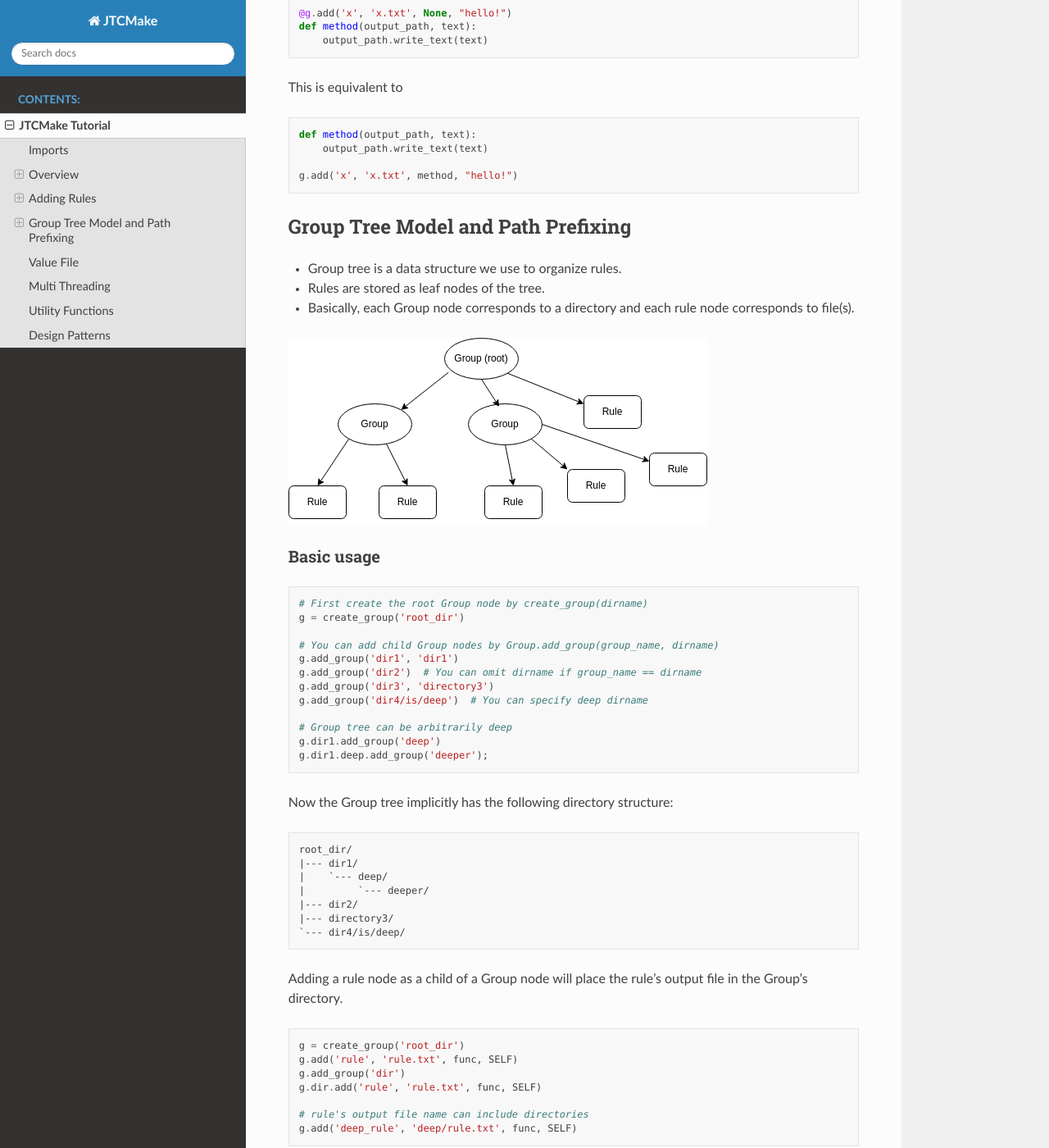
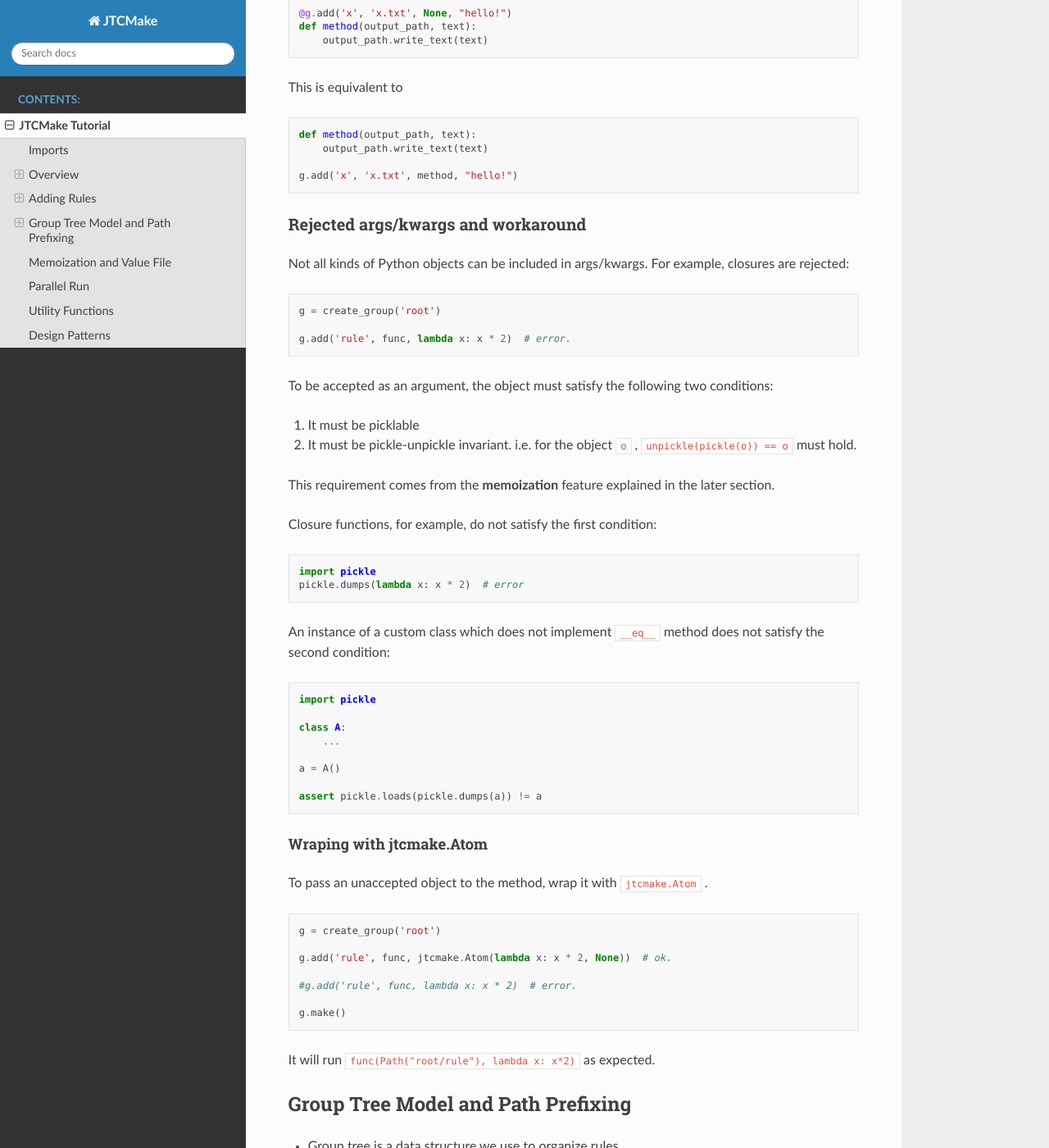
Before and after one commit to sugi-a/jtcmake, a Sphinx documentation site: the page built from sphinx/source/howto.rst, in a window 1280 px wide and 1400 px high, scrolled down 17536 px. Shown: the whole window at 82% size. Built offline with Sphinx 7.4.7 and the Read the Docs theme 2.0.0, drawn with Linux system fonts in a browser that asks for light colours; some of the changed text lies outside the part shown.

Commit message:
Update doc and improve some error messages

```diff
--- a/sphinx/source/howto.rst
+++ b/sphinx/source/howto.rst
@@ -82,8 +82,8 @@ In the above code, we
 
 2. add a **rule** to the Group by ``Group.add()``
 
-   * Its signature is ``Group.add(name, output_file, method, *args, **kwargs)``, meaning
-     the name of the rule is ``name``, and ``output_file`` must be created by calling ``method(*args, **kwargs)``
+   * Its signature is ``Group.add(name, output_file, method, *args, **kwargs)`` , meaning
+     the name of the rule is ``name`` , and ``output_file`` must be created by calling ``method(*args, **kwargs)``
 
    * In this case, we add a rule named "hello" which demands that a file ``output/hello.txt`` should be created
      by ``write_text(Path("output/hello.txt"), "Hello!")``
@@ -163,8 +163,8 @@ And the JTCMake equivalent is, ::
   g = create_group('output')
 
   # 2. Add rules to the Group
-  g.add('cp1', 'copy1.txt', shutil.copy, jtc.File('original1.txt'), SELF)
-  g.add('cp2', 'copy2.txt', shutil.copy, jtc.File('original2.txt'), SELF)
+  g.add('cp1', 'copy1.txt', shutil.copy, jtcmake.File('original1.txt'), SELF)
+  g.add('cp2', 'copy2.txt', shutil.copy, jtcmake.File('original2.txt'), SELF)
   g.add('concat', 'concat.txt', concat, SELF, g.cp1, g.cp2)
 
   # 3. Make
@@ -172,7 +172,7 @@ And the JTCMake equivalent is, ::
 
 
 What is noteworthy here is that, after we add the rules "cp1" and "cp2",
-we can refer to them by ``g.cp1`` and ``g.cp2``, respectively.
+we can refer to them by ``g.cp1`` and ``g.cp2`` , respectively.
 
 You will see what ``g.make()`` does from its log:
 
@@ -205,8 +205,8 @@ You will see what ``g.make()`` does from its log:
 -------
 
 As can be seen from this log, JTCMake called the function ``concat`` with the arguments where
-``SELF``,  ``g.cp1``, and ``g.cp2`` are replaced by
-``Path("output/concat.txt")``, ``Path("output/copy1.txt")`` and ``Path("output/copy1.txt")``, respectively.
+``SELF`` ,  ``g.cp1`` , and ``g.cp2`` are replaced by
+``Path("output/concat.txt")`` , ``Path("output/copy1.txt")`` and ``Path("output/copy1.txt")`` , respectively.
 I hope this behavior is intuitive enough to you.
 
 
@@ -361,8 +361,8 @@ Type of output file
 
   g.add("rule1", "output1.txt", some_func, arg, kwarg=foo)             # OK
   g.add("rule2", Path("output2.txt"), some_func, arg, kwarg=foo)       # OK
-  g.add("rule3", jtc.File("output3.txt"), some_func, arg, kwarg=foo)   # OK
-  g.add("rule4", jtc.VFile("output4.txt"), some_func, arg, kwarg=foo)  # OK
+  g.add("rule3", jtcmake.File("output3.txt"), some_func, arg, kwarg=foo)   # OK
+  g.add("rule4", jtcmake.VFile("output4.txt"), some_func, arg, kwarg=foo)  # OK
   g.add("rule5", 0, some_func, arg, kwarg=foo)  # TypeError
 
 When you pass a str or os.PathLike as ``output_file``, JTCMake internally converts it to jtcmake.File.
@@ -370,7 +370,7 @@ So the following are equivalent
 
   - ``g.add('rule_name', 'output.txt',           some_func, arg, kwarg=foo)``
   - ``g.add('rule_name', Path('output.txt'),     some_func, arg, kwarg=foo)``
-  - ``g.add('rule_name', jtc.File('output.txt'), some_func, arg, kwarg=foo)``
+  - ``g.add('rule_name', jtcmake.File('output.txt'), some_func, arg, kwarg=foo)``
 
 
 Path prefixing and absolute path
@@ -521,8 +521,8 @@ Actually we have already seen a case in the first chapter. Here I repost it. ::
   g = create_group('output')
 
   # 2. Add rules to the Group
-  g.add('cp1', 'copy1.txt', shutil.copy, jtc.File('original1.txt'), SELF)
-  g.add('cp2', 'copy2.txt', shutil.copy, jtc.File('original2.txt'), SELF)
+  g.add('cp1', 'copy1.txt', shutil.copy, jtcmake.File('original1.txt'), SELF)
+  g.add('cp2', 'copy2.txt', shutil.copy, jtcmake.File('original2.txt'), SELF)
   g.add('concat', 'concat.txt', concat, SELF, g.cp1, g.cp2)
 
   # 3. Make
@@ -600,9 +600,9 @@ Following objects are output file structure
 
 - ``"foo/bar.txt"``
 - ``Path("/tmp/file.txt")``
-- ``jtc.File("./foo")``
+- ``jtcmake.File("./foo")``
 - ``[ "foo", "bar" ]``
-- ``[ jtc.File("foo"), { "a": Path("bar.exe"), 0: ("bar1.o", "bar2.o") } ]``
+- ``[ jtcmake.File("foo"), { "a": Path("bar.exe"), 0: ("bar1.o", "bar2.o") } ]``
 
 
 Following objects are not output file structure
@@ -803,6 +803,55 @@ This is equivalent to ::
   g.add('x', 'x.txt', method, "hello!")
 
 
+Rejected args/kwargs and workaround
+====================================
+
+Not all kinds of Python objects can be included in args/kwargs. For example, closures are rejected::
+
+  g = create_group('root')
+
+  g.add('rule', func, lambda x: x * 2)  # error.
+
+To be accepted as an argument, the object must satisfy the following two conditions:
+
+1. It must be picklable
+2. It must be pickle-unpickle invariant. i.e. for the object ``o`` ,
+   ``unpickle(pickle(o)) == o`` must hold.
+
+This requirement comes from the **memoization** feature explained in the later section.
+
+Closure functions, for example, do not satisfy the first condition::
+
+  import pickle
+  pickle.dumps(lambda x: x * 2)  # error
+
+An instance of a custom class which does not implement ``__eq__`` method does not satisfy the second condition::
+
+  import pickle
+
+  class A:
+      ...
+
+  a = A()
+
+  assert pickle.loads(pickle.dumps(a)) != a
+
+
+Wraping with jtcmake.Atom
+--------------------------
+
+To pass an unaccepted object to the method, wrap it with ``jtcmake.Atom`` . ::
+
+  g = create_group('root')
+
+  g.add('rule', func, jtcmake.Atom(lambda x: x * 2, None))  # ok.
+
+  #g.add('rule', func, lambda x: x * 2)  # error.
+
+  g.make()
+
+It will run ``func(Path("root/rule"), lambda x: x*2)`` as expected.
+
 
 *******************************************
 Group Tree Model and Path Prefixing
@@ -934,25 +983,55 @@ Accessing Group node as a dict
 
 
 
-**********
-Value File
-**********
+**************************
+Memoization and Value File
+**************************
+
+(WIP)
+
+JTCMake provides *memoization* for args/kwargs.
+When a rule is successfully made, atoms in its args/kwargs are serialized by pickle and stored to a file.
+Exception are the following atoms:
+
+* ``jtcmake.SELF`` : just ignored (``SELF[0]`` , ``SELF.foo`` , etc are also ignored)
+* ``jtcmake.File`` : just ignored
+* ``jtcmake.VFile`` : instead of pickling, sha256 hash of the file content is stored (**Value File**)
+* ``jtcmake.Atom`` : atom.memo_value is pickled and stored
+
+When we try to make the rule again, the cached values are unpickled and compared to the atoms
+in the current args/kwargs. If any atom differs, JTCMake determines that update is needed.
 
 
-***************
-Multi Threading
-***************
+*************
+Parallel Run
+*************
+
+(WIP)
+
+By specifying an integer >= 2 for the ``njobs`` argument of ``RuleNode.make()`` , ``Group.make()`` ,
+or ``jtcmake.make()`` , JTCMake executes up to ``njobs`` methods concurrently.
+
+See also the docstring of ``jtcmake.make()`` .
 
 
 *****************
 Utility Functions
 *****************
 
+(WIP)
+
+``Group.select`` provides a way to obtain a list of groups/rules whose name have a certain pattern.
+
+See also its docstring.
+
 
 ***************
 Design Patterns
 ***************
 
+(WIP)
+
+
 .. rubric:: Footnotes
 
 .. [#IFile] jtcmake.File and jtcmake.VFile are currently the only subclasses that implement
```
Also changed, not shown: other parts of sphinx/source/howto.rst (+1 -1 lines), 1 other file.
